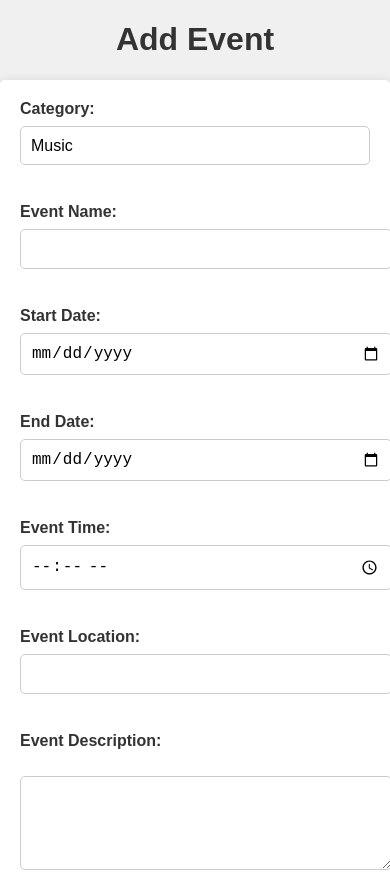
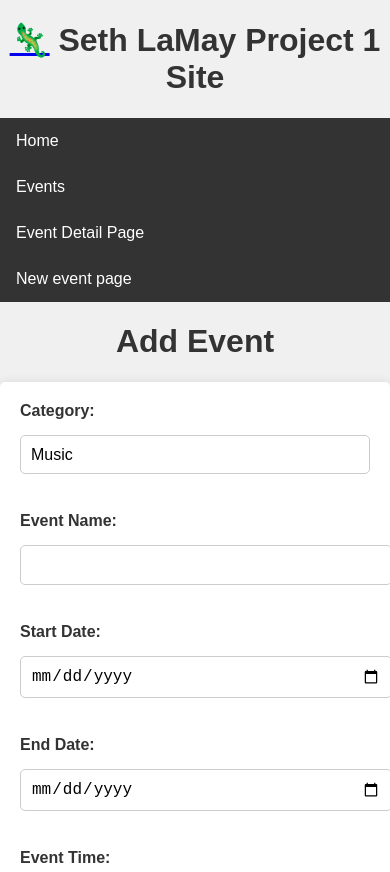
Before and after one commit to Etzomadiz/4166-WebSite, a plain HTML site: page newEvent.html in a window 390 px wide. Shown: the top 872 px of the page. Drawn offline with Linux system fonts and the light colour scheme; no server answers.

Commit message:
added nav bar to page and fixed linking issue between the oages

```diff
--- a/components/header.html
+++ b/components/header.html
@@ -6,6 +6,6 @@
       <a href = "./">Home</a>
       <a href = "introduction.html">Events</a>
       <a href = "contract.html">Event Detail Page</a>
-      <a href = "tables.html">New event page</a>
+      <a href = "newEvent.html">New event page</a>
       </div>
   </header>
--- a/newEvent.html
+++ b/newEvent.html
@@ -6,9 +6,10 @@
     <title>Document</title>
     <link href = "styles/default.css" type = "text/css" rel = "stylesheet">
 </head>
+<div data-include="components/header.html"></div>
 <body>
     <h1>Add Event</h1>
-    <form action="submit_event.php" method="POST" enctype="multipart/form-data">
+    <form action="#" method="POST" enctype="multipart/form-data">
         <label for="event_category">Category:</label>
         <select id="event_category" name="event_category">
             <option value="music">Music</option>
@@ -18,28 +19,30 @@
             <option value="other">Other</option>
         </select><br><br>
 
-        <label for="event_name">Event Name:</label>
-        <input type="text" id="event_name" name="event_name" required><br><br>
+        <label for="eventName">Event Name:</label>
+        <input type="text" id="eventName" name="event_name" required><br><br>
 
-        <label for="start_date">Start Date:</label>
-        <input type="date" id="start_date" name="start_date" required><br><br>
+        <label for="startDate">Start Date:</label>
+        <input type="date" id="startDate" name="start_date" required><br><br>
 
-        <label for="end_date">End Date:</label>
-        <input type="date" id="end_date" name="end_date" required><br><br>
+        <label for="endDate">End Date:</label>
+        <input type="date" id="endDate" name="end_date" required><br><br>
 
-        <label for="event_time">Event Time:</label>
-        <input type="time" id="event_time" name="event_time" required><br><br>
+        <label for="eventTime">Event Time:</label>
+        <input type="time" id="eventTime" name="event_time" required><br><br>
 
-        <label for="event_location">Event Location:</label>
-        <input type="text" id="event_location" name="event_location" required><br><br>
+        <label for="eventLocation">Event Location:</label>
+        <input type="text" id="eventLocation" name="event_location" required><br><br>
 
-        <label for="event_description">Event Description:</label><br>
-        <textarea id="event_description" name="event_description" rows="4" cols="50" required></textarea><br><br>
+        <label for="eventDescription">Event Description:</label><br>
+        <textarea id="eventDescription" name="event_description" rows="4" cols="50" required></textarea><br><br>
 
-        <label for="event_image">Event Image:</label>
-        <input type="file" id="event_image" name="event_image"><br><br>
+        <label for="eventImage">Event Image:</label>
+        <input type="file" id="eventImage" name="event_image"><br><br>
 
         <input type="submit" value="Add Event">
     </form>
+    <div data-include="components/footer.html"></div>
+    <script src="scripts/HTMLInclude.js"></script>
 </body>
 </html>
--- a/styles/default.css
+++ b/styles/default.css
@@ -8,6 +8,59 @@ body {
 h1 {
   text-align: center;
   color: #333;
+}
+/* Navbar container */
+.navbar {
+  background-color: #333; /* Background color for the navbar */
+  overflow: hidden;
+}
+
+/* Navbar links */
+.navbar a {
+  float: left; /* Display links side by side */
+  display: block; /* Make the entire link area clickable */
+  color: #fff; /* Link text color */
+  text-align: center; /* Center-align text */
+  padding: 14px 16px; /* Spacing around the text */
+  text-decoration: none; /* Remove underline */
+  font-size: 16px; /* Font size */
+}
+
+/* Navbar links on hover */
+.navbar a:hover {
+  background-color: #ddd; /* Background color on hover */
+  color: #333; /* Text color on hover */
+}
+
+/* Active link */
+.navbar .active {
+  background-color: #007BFF; /* Background color for the active link */
+  color: #fff; /* Text color for the active link */
+}
+
+/* Navbar logo */
+.navbar .logo {
+  float: left; /* Align the logo to the left */
+  padding: 10px 16px; /* Adjust padding as needed */
+  font-size: 20px; /* Logo font size */
+  font-weight: bold; /* Logo font weight */
+  color: #fff; /* Logo text color */
+  text-decoration: none; /* Remove underline */
+}
+
+/* Responsive navbar */
+@media screen and (max-width: 600px) {
+  .navbar a {
+      float: none; /* Reset float for small screens */
+      display: block; /* Display links as blocks */
+      text-align: left; /* Left-align text */
+  }
+
+  .navbar .logo {
+      float: none; /* Reset float for small screens */
+      text-align: center; /* Center-align logo text */
+      margin-bottom: 10px; /* Add some spacing below the logo */
+  }
 }
 
 form {
@@ -21,7 +74,7 @@ form {
 
 label {
   display: block;
-  margin-bottom: 8px;
+  margin-bottom: 15px;
   font-weight: bold;
   color: #333;
 }
```
